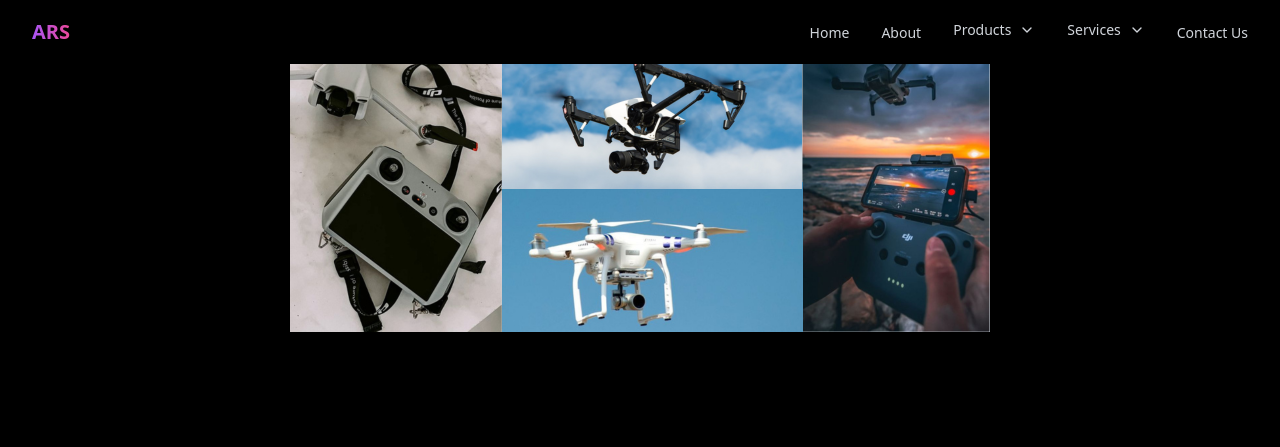
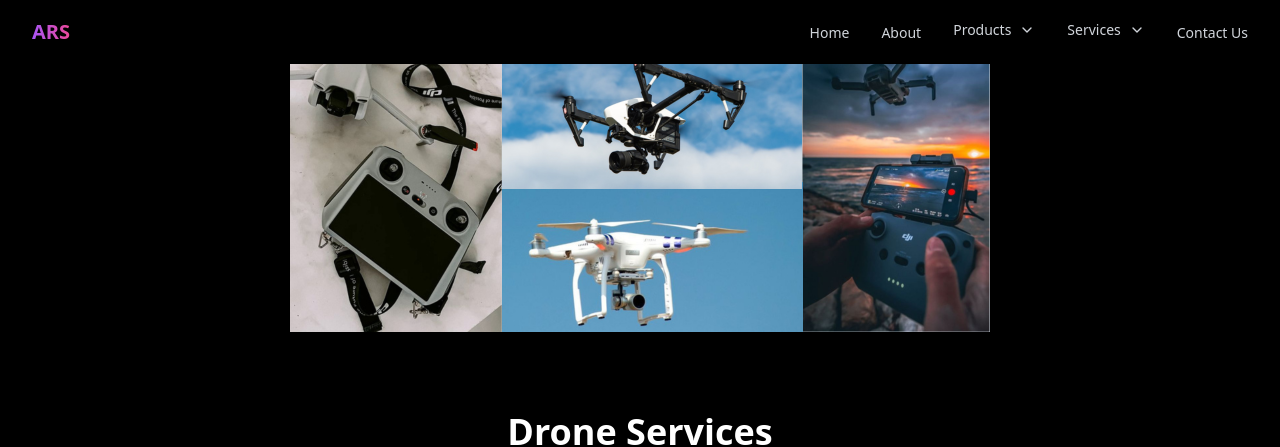
Before and after one commit to tanu0604/ARS-Drone, a React (Vite) app: page /drone-services in a window 1280 px wide. Shown: the top 447 px of the page. Built offline with nearby package versions, Linux system fonts and the light colour scheme.

Commit message:
Update Services.jsx

```diff
--- a/src/components/DroneServices/Services.jsx
+++ b/src/components/DroneServices/Services.jsx
@@ -1,7 +1,6 @@
 import React, { useEffect } from "react";
 import AOS from "aos";
 import "aos/dist/aos.css";
-import Introduction from "./Introduction";
 import DroneServices from "./DroneServices";
 import Working from "./Working";
 import Benefits from "./Benefits";
@@ -14,28 +13,21 @@ function Services() {
       easing: "ease-in-out",
       once: true,
     });
-
-    // Overflow-x hidden to remove right white space
-    document.documentElement.style.overflowX = "hidden";
-
-    return () => {
-      document.documentElement.style.overflowX = "auto"; // Cleanup
-    };
   }, []);
 
   return (
-    <>
-      <section className="services bg-black p-4 w-full overflow-x-hidden" id="drone-services">
-        <div className="flex flex-col justify-center items-center bg-black w-full">
-          <div className="flex flex-col p-4 space-y-8">
-            <div className="flex flex-col items-center mb-6" data-aos="zoom-in">
-              {/* Responsive Template Image */}
+    <section
+      className="services w-full bg-black p-4 overflow-x-hidden"
+      id="drone-services"
+    >
+      <div className="flex flex-col justify-center items-center w-full">
+        {/* Template Image */}
+        <div className="p-4" data-aos="zoom-in">
           <img
             src={Template}
             alt="Template"
-                className="w-full max-w-screen-lg h-auto object-contain mb-4 cursor-pointer"
+            className="w-full max-w-4xl h-auto object-contain cursor-pointer"
           />
-            </div>
         </div>
 
         {/* Various drone services */}
@@ -54,7 +46,6 @@ function Services() {
         </div>
       </div>
     </section>
-    </>
   );
 }
 
```
Lines whose indentation alone changed are shown as unchanged.
